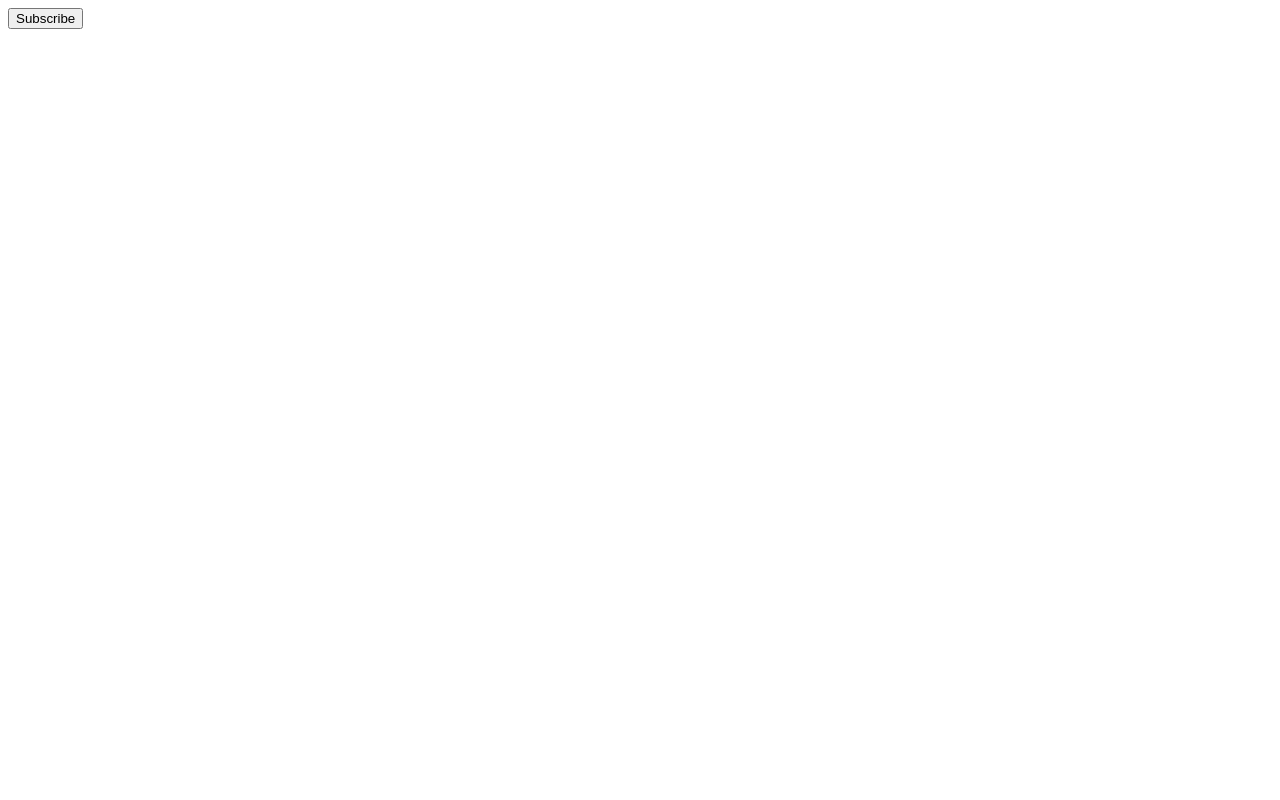
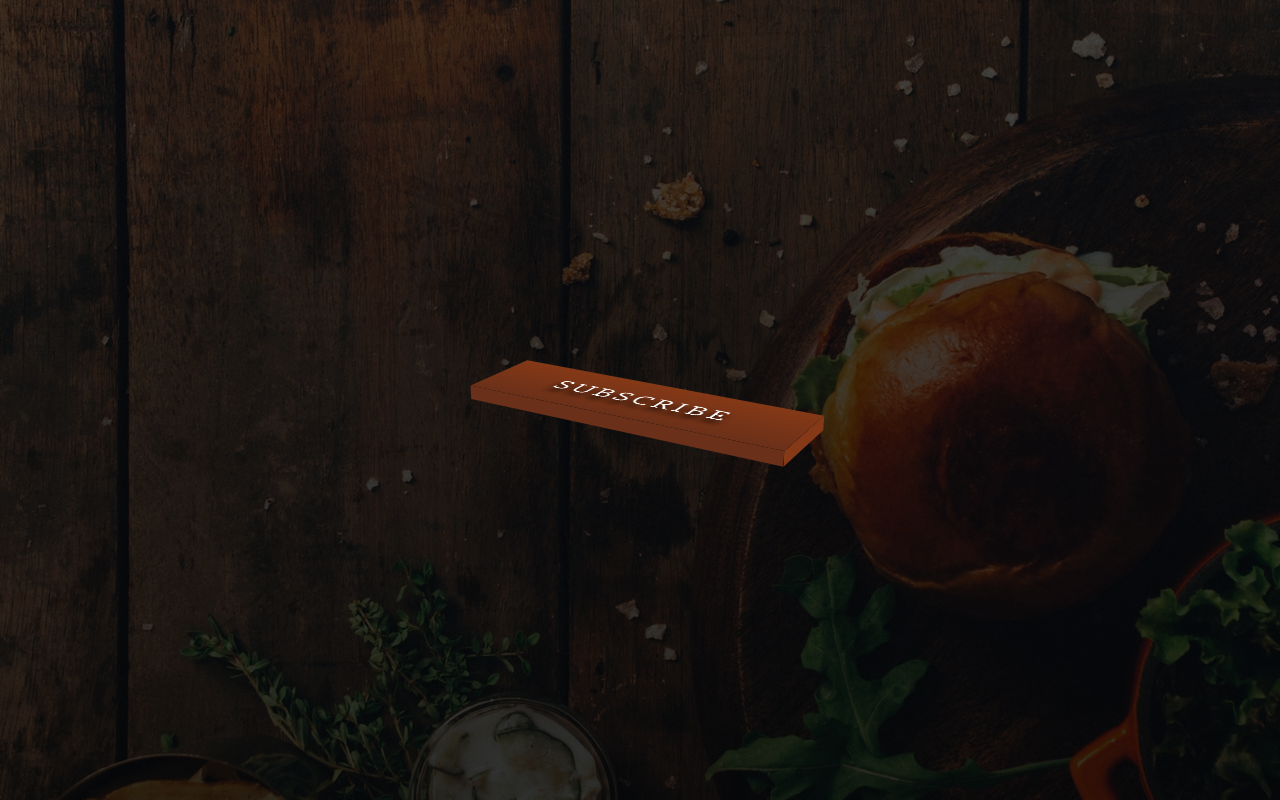
Before and after one commit to Marshal10/3d-button, a plain HTML site: page index.html in a window 1280 px wide. Drawn offline with Linux system fonts and the light colour scheme.

Commit message:
button stylings

```diff
--- a/index.html
+++ b/index.html
@@ -3,7 +3,7 @@
 <head>
     <meta charset="UTF-8">
     <meta name="viewport" content="width=device-width, initial-scale=1.0">
-    <link href="style.css">
+    <link href="style.css" rel="stylesheet">
     <title>3D Button</title>
 </head>
 <body>
--- a/style.css
+++ b/style.css
@@ -1 +1,57 @@
 @import url('https://fonts.googleapis.com/css2?family=Slabo+27px&display=swap');
+
+*{
+    margin: 0;
+    padding: 0;
+}
+
+.container{
+    width: 100vw;
+    height: 100vh;
+    display: flex;
+    align-items: center;
+    justify-content: center;
+    background: linear-gradient(rgba(0,0,0,.7),rgba(0,0,0,.8)),url(images/bg.jpeg) center no-repeat;
+    perspective: 1000px;
+}
+
+button{
+    width: 350px;
+    height: 100px;
+    background: linear-gradient(#853916,#6b3019);
+    border: none;
+    outline: none;
+    font-size: 35px;
+    font-family: "Slabo 27px", serif;
+    letter-spacing: 4px;
+    color: #fff;
+    text-transform: uppercase;
+    text-shadow: 0 10px 10px #000;
+    cursor: pointer;
+    transform: rotateX(70deg) rotateZ(30deg);
+    transform-style: preserve-3d;
+}
+
+button::before{
+    content: '';
+    width: 100%;
+    height: 15px;
+    position: absolute;
+    background-color: #6b3019;
+    bottom: 0;
+    right: 0;
+    transform: rotateX(90deg);
+    transform-origin: bottom;
+}
+
+button::after{
+    content: '';
+    width: 15px;
+    height: 100%;
+    position: absolute;
+    background-color: #853916;
+    top: 0;
+    right: 0;
+    transform: rotateY(-90deg);
+    transform-origin: right;
+}
```
